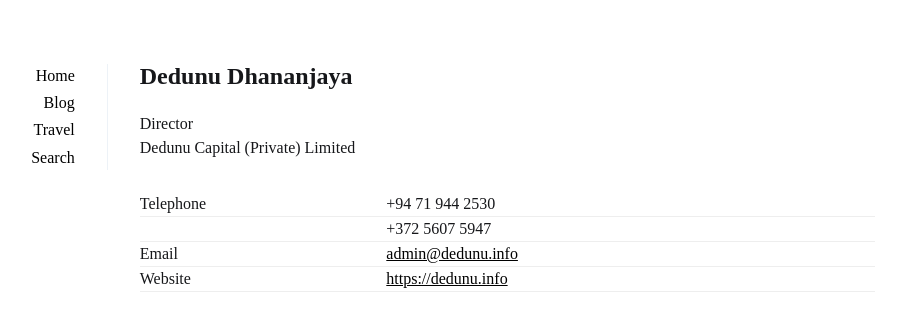
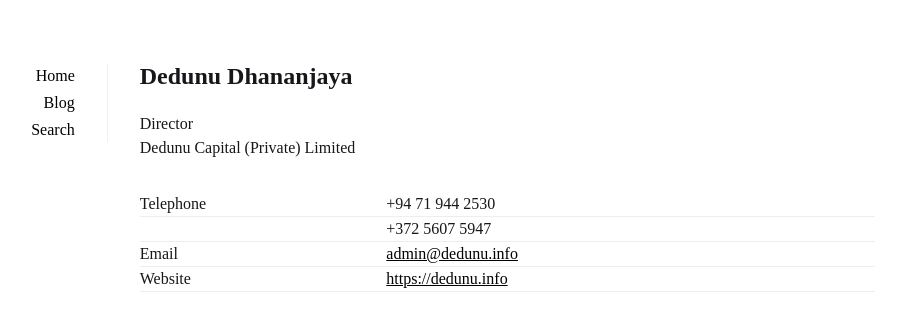
Before and after one commit to dedunu/dedunu.github.io, a Jekyll site: the page built from _pages/card.md, in a window 1280 px wide. Shown: the top 313 px of the page, without its empty margins (213-1119 px from the left). Built offline with Jekyll 4.4.1, drawn with Linux system fonts in a browser that asks for light colours; some web fonts are replaced.

Commit message:
Update navigation.yml

```diff
--- a/_data/navigation.yml
+++ b/_data/navigation.yml
@@ -3,7 +3,5 @@
   url : /
 - title: Blog
   url: /blog
-- title: Travel
-  url: https://travel.dedunu.info
 - title: Search
   url: /search
```
